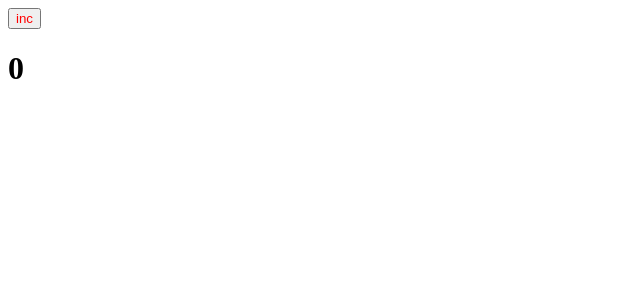
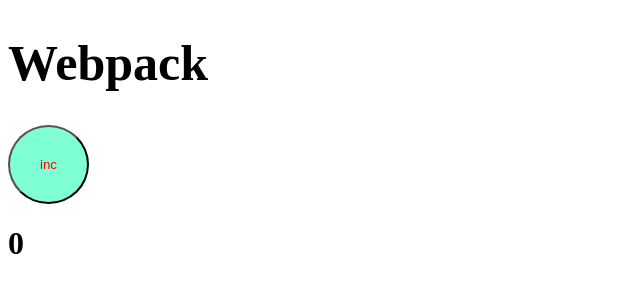
Before and after one commit to Viacheslav-ua/webpack_course, a React app: page / in a window 1280 px wide. Shown: the top 300 px of the page, without its empty margins (0-640 px from the left). Built offline with nearby package versions, Linux system fonts and the light colour scheme.

Commit message:
added router-dom, historyApiFallback: true

```diff
--- a/package.json
+++ b/package.json
@@ -32,6 +32,7 @@
   },
   "dependencies": {
     "react": "^18.2.0",
-    "react-dom": "^18.2.0"
+    "react-dom": "^18.2.0",
+    "react-router-dom": "^6.16.0"
   }
 }
--- a/src/components/App.module.scss
+++ b/src/components/App.module.scss
@@ -1,3 +1,11 @@
 .btn {
+    background-color: aquamarine;
     color: red;
+    padding: 30px;
+    border-radius: 50%;
+
 }
+
+.value {
+    font-size: 50px;
+}
--- a/src/components/App.tsx
+++ b/src/components/App.tsx
@@ -1,4 +1,5 @@
 import React, { useState } from 'react';
+import { Outlet } from 'react-router-dom';
 import classes from './App.module.scss'
 
 const App = () => {
@@ -11,8 +12,10 @@
 
     return (
         <div>
+          <h1 className={classes.value}>Webpack</h1>
           <button className={classes.btn} onClick={increment}>inc</button>
          <h1>{count}</h1>
+         <Outlet />
         </div>
     );
 };
--- a/src/index.tsx
+++ b/src/index.tsx
@@ -1,5 +1,6 @@
 import React from 'react'
 import {createRoot} from 'react-dom/client'
+import { createBrowserRouter, RouterProvider } from 'react-router-dom'
 import App from './components/App'
 
 const root =  document.getElementById('root')
@@ -10,4 +11,23 @@
 
 const container = createRoot(root)
 
-container.render(<App />)
+const router = createBrowserRouter([
+    {
+      path: "/",
+      element: <App />,
+      children: [
+        {
+          path: '/about',
+          element: <h1>About</h1>
+        },
+        {
+          path: '/shop',
+          element: <h1>Shop</h1>
+        },
+      ]
+    },
+  ]);
+
+container.render(
+    <RouterProvider router={router} />
+)
```
Also changed, not shown: 9 other files (tests, documents, lock files or other folders).
